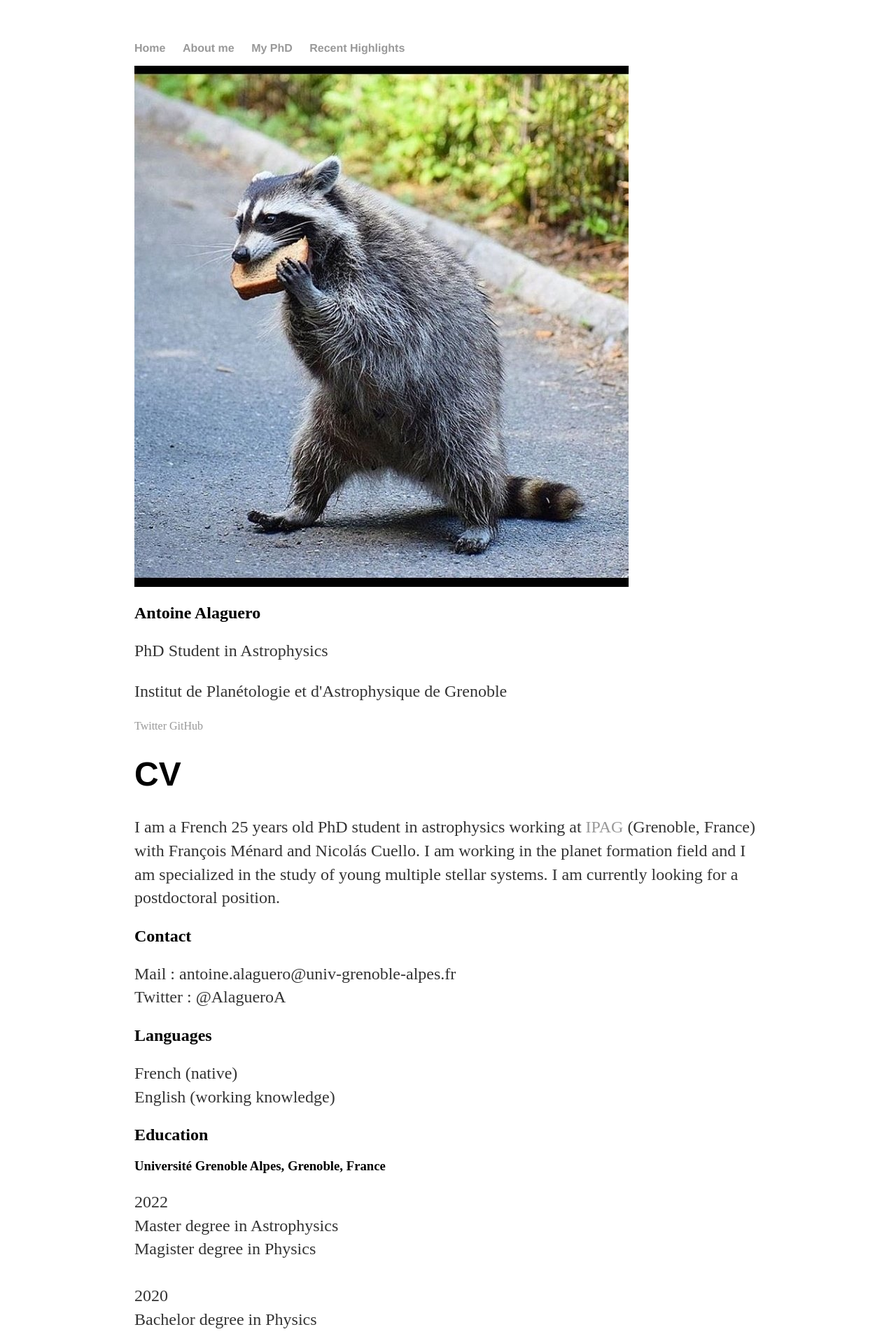
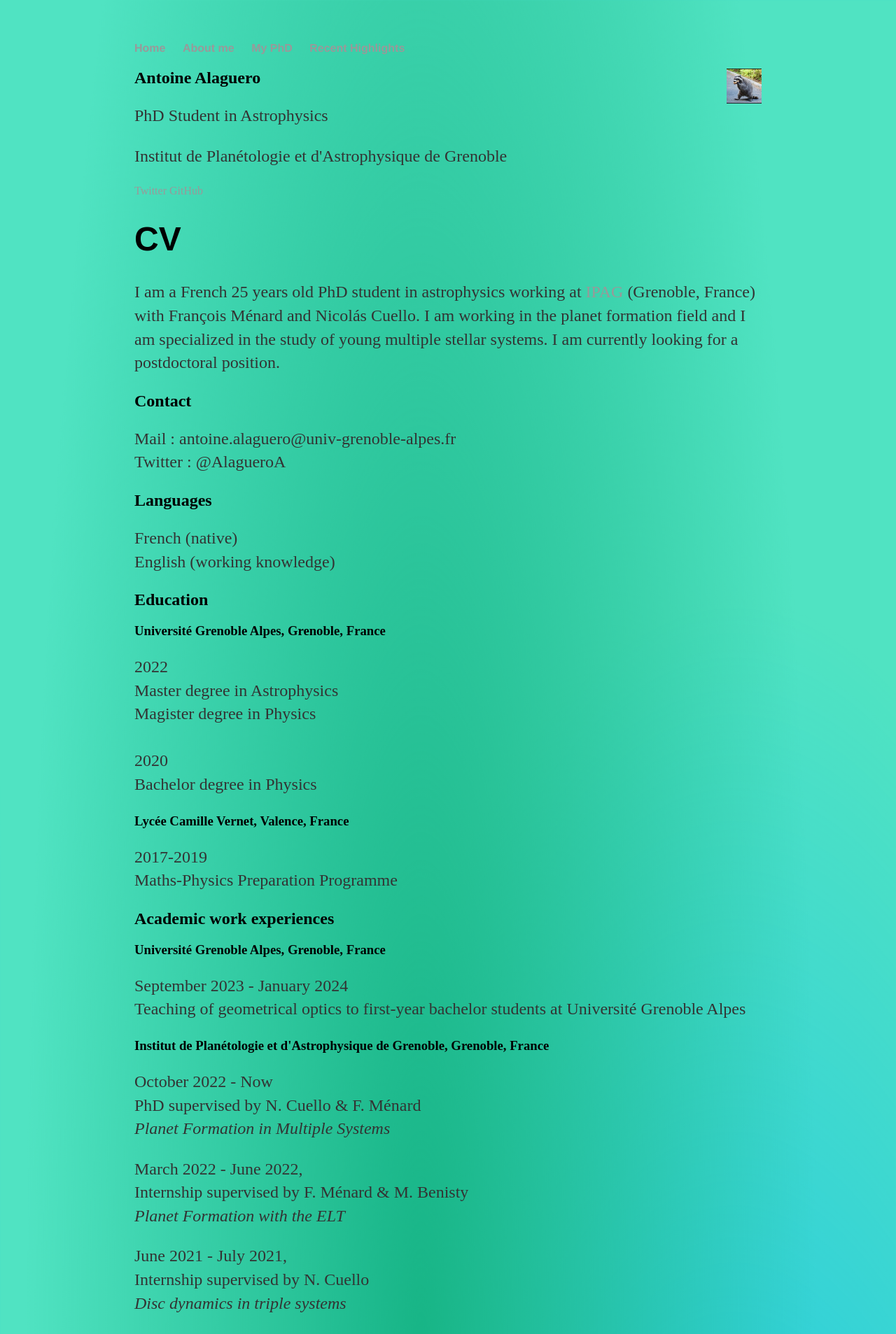
Before and after one commit to AlagueroA/AlagueroA.github.io, a Jekyll site: the page built from about/index.html, in a window 1280 px wide. Shown: the top 1907 px of the page at 70% size. Built offline with Jekyll 4.4.1, drawn with Linux system fonts in a browser that asks for light colours.

Commit message:
profilecard

```diff
--- a/_includes/profilecard.html
+++ b/_includes/profilecard.html
@@ -1,6 +1,6 @@
 <div class="profile-card">
     <div class="profile-card-header">
-        <img src="{{ '/assets/images/raccoonbread.jpeg' | relative_url }}" alt="Profile Image">
+        <img src="{{ '/assets/images/raccoonbread.jpeg' | relative_url }}" alt="Profile Image" align="right" width=50 height=50>
     </div>
     <div class="profile-card-body">
         <h2>Antoine Alaguero</h2>
--- a/css/main.css
+++ b/css/main.css
@@ -1,7 +1,12 @@
 body {
     margin: 60px auto;
     width: 70%;
+    background-color: #50E3C2;
+    background-image:
+        radial-gradient(at 47% 33%, hsl(162.00, 77%, 40%) 0, transparent 59%),
+        radial-gradient(at 82% 65%, hsl(198.00, 100%, 50%) 0, transparent 55%);
 }
+
 nav ul, footer ul {
     font-family:'Helvetica', 'Arial', 'Sans-Serif';
     padding: 0px;
@@ -41,3 +46,12 @@ ul.posts {
 ul.posts li {
     list-style: none;
 }
+
+
+.card {
+    backdrop-filter: blur(16px) saturate(181%);
+    -webkit-backdrop-filter: blur(16px) saturate(181%);
+    background-color: rgba(255, 255, 255, 0.74);
+    border-radius: 12px;
+    border: 1px solid rgba(209, 213, 219, 0.3);
+}
```
Also changed, not shown: 1 other file.
